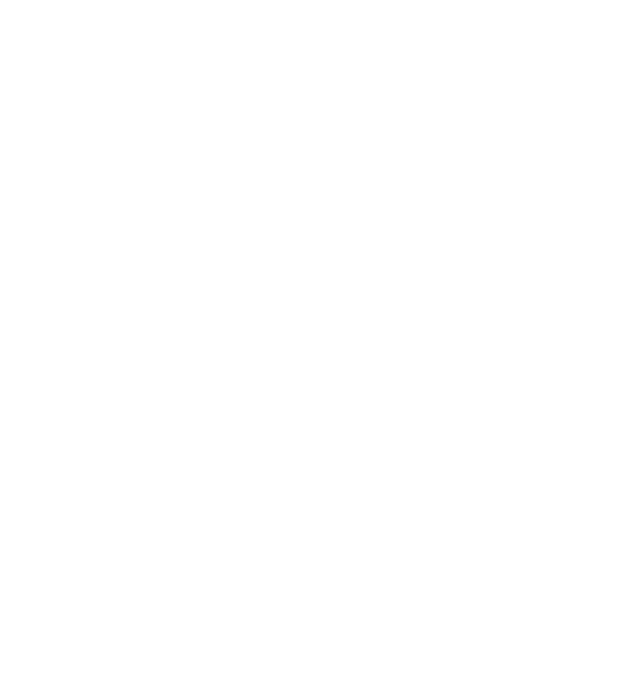
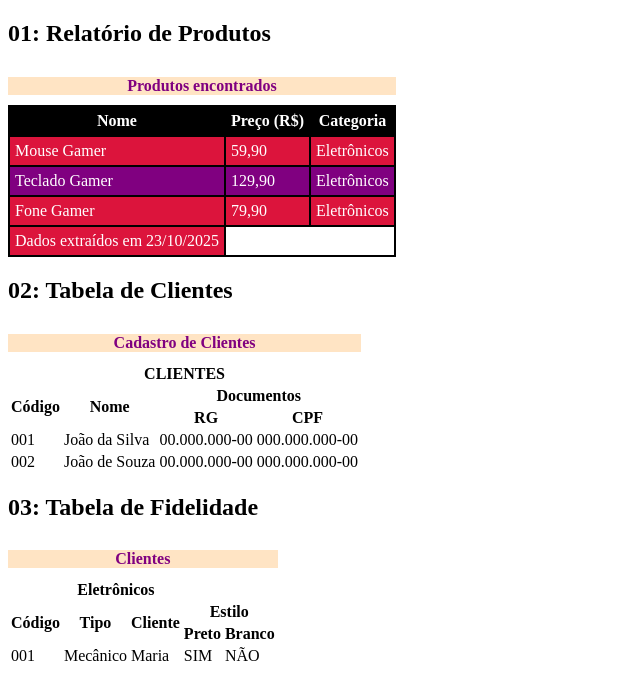
Before and after one commit to Caua-Giovani/tabelas, a website: page produtos/tab-produtos-clientes-fidelidades.html in a window 1280 px wide. Shown: the whole page, without its empty margins (0-640 px from the left). Drawn offline with Linux system fonts and the light colour scheme.

Commit message:
MODIFY: terimnei de fazer as 5 tabelas, e fiz o css de algumas

```diff
--- a/pedidos/pedidos.html
+++ b/pedidos/pedidos.html
@@ -0,0 +1,86 @@
+<!DOCTYPE html>
+<html lang="pt-br">
+<head>
+    <meta charset="UTF-8">
+    <meta name="viewport" content="width=device-width, initial-scale=1.0">
+    <title>Tabela Pedidos</title>
+
+    <link rel="stylesheet" href="./pedidos.css">
+</head>
+<body>
+    <h1>Tabelas Formatadas com CSS</h1>
+    <h2>Tabela 1: Produtos</h2>
+    <!-- TAG table -- inicio da tabela -->
+    <table class="tabela-1">
+        <!-- THEAD cabecalho da tabela -->
+        <thead>
+            <!-- TR linha da tabela -->
+            <tr>
+                <!-- TH conteudo celula do cabecalho -->
+                <th>Imagem</th>
+                <th>Nome do Produto</th>
+                <th>Preço</th>
+                <th>Comprar</th>
+            </tr>
+        </thead>
+
+        <!-- TBODY corpo da tabela -->
+        <tbody>
+            <!-- TR linha do corpo da tabela -->
+            <tr>
+                <!-- TD conteudo na celula da tabela -->
+                <td><img src="/produtos/img/mouse-branco-gamer.jpg" width="50px" alt="mouse-branco-gamer"></td>
+                <td>Mouse Gamer</td>
+                <td>R$ 59,90</td>
+                <td><button>Comprar</button></td>
+            </tr>
+
+            <tr>
+                <td><img src="/produtos/img/teclado-preto-mecanico-gamer.jpg" width="50px" alt="teclado-preto-mecanico-gamer"></td>
+                <td>Teclado Gamer</td>
+                <td>R$ 129,90</td>
+                <td><button>Comprar</button></td>
+            </tr>
+
+            <tr>
+                <td><img src="/produtos/img/fone-branco-headset-bluetooth-gamer.jpg" width="50px" alt="fone-branco-headset-bluetooth-gamer"></td>
+                <td>Fone Gamer</td>
+                <td>R$ 79,90</td>
+                <td><button>Comprar</button></td>
+            </tr>
+        </tbody>
+    </table>
+    <h2>Tabela 2: Histórico de Pedidos</h2>
+    <table class="tabela-2">
+        <thead>
+            <tr>
+                <th>Número do Pedido</th>
+                <th>Data</th>
+                <th>Valor Total</th>
+                <th>Status</th>
+            </tr>
+        </thead>
+
+        <tbody>
+            <tr>
+                <td>12345</td>
+                <td>2024-04-20</td>
+                <td>R$ 234,50</td>
+                <td class="green"><span>Entregue</span></td>
+            </tr>
+            <tr>
+                <td>56789</td>
+                <td>2024-04-15</td>
+                <td>R$149,90</td>
+                <td class="yellow">Em Processamento</td>
+            </tr>
+            <tr>
+                <td>09876</td>
+                <td>2024-04-10</td>
+                <td>R$ 89,90</td>
+                <td class="red">Aguardando Pagamento</td>
+            </tr>
+        </tbody>
+    </table>
+</body>
+</html>
--- a/produtos/tab-produtos-clientes-fidelidades.css
+++ b/produtos/tab-produtos-clientes-fidelidades.css
@@ -0,0 +1,35 @@
+
+.tabela-01, .tabela-01 th,.tabela-01 tr,.tabela-01 td{
+    border: solid 2px black;
+    border-collapse: collapse;
+    padding: 5px;
+}
+
+.tabela-01{
+    color: white;
+}
+
+.tabela-01 thead tr{
+    background-color: black;
+}
+
+.tabela-01 tbody tr{
+    background-color:crimson;
+
+}
+
+.tabela-01 tfoot tr{
+    background-color:crimson;
+
+}
+
+.title{
+    background-color:bisque;
+    margin: 10px 0;
+    color: purple;
+    font-weight: bold;
+}
+
+.purple{
+    background-color: purple !important;
+}
--- a/produtos/tab-produtos-clientes-fidelidades.html
+++ b/produtos/tab-produtos-clientes-fidelidades.html
@@ -0,0 +1,111 @@
+<!DOCTYPE html>
+<html lang="pt- br">
+<head>
+    <meta charset="UTF-8">
+    <meta name="viewport" content="width=device-width, initial-scale=1.0">
+    <title>Document</title>
+
+    <link rel="stylesheet" href="./tab-produtos-clientes-fidelidades.css">
+<body>
+    <h2>01: Relatório de Produtos</h2>
+    <table class="tabela-01">
+        <caption class="title">Produtos encontrados</caption>
+        <thead>
+            <tr>
+                <th>Nome</th>
+                <th>Preço (R$)</th>
+                <th>Categoria</th>
+            </tr>
+        </thead>
+
+        <tbody>
+            <tr>
+                <td>Mouse Gamer</td>
+                <td>59,90</td>
+                <td>Eletrônicos</td>
+            </tr>
+            <tr class="purple">
+                <td>Teclado Gamer</td>
+                <td>129,90</td>
+                <td>Eletrônicos</td>
+            </tr>
+            <tr>
+                <td>Fone Gamer</td>
+                <td>79,90</td>
+                <td>Eletrônicos</td>
+            </tr>
+        </tbody>
+
+        <tfoot>
+            <tr>
+                <td>Dados extraídos em 23/10/2025</td>
+            </tr>
+        </tfoot>
+    </table>
+    <h2>02: Tabela de Clientes</h2>
+    <table class="tabela-02">
+        <caption class="title">Cadastro de Clientes</caption>
+        <thead>
+            <tr>
+                <th colspan="4">CLIENTES</th>
+            </tr>
+            <tr>
+                <th rowspan="2">Código</th>
+                <th rowspan="2">Nome</th>
+                <th colspan="2">Documentos</th>
+            </tr>
+            <tr>
+                <th>RG</th>
+                <th>CPF</th>
+            </tr>
+        </thead>
+
+        <tbody>
+            <tr>
+                <td>001</td>
+                <td>João da Silva</td>
+                <td>00.000.000-00</td>
+                <td>000.000.000-00</td>
+            </tr>
+            <tr>
+                <td>002</td>
+                <td>João de Souza</td>
+                <td>00.000.000-00</td>
+                <td>000.000.000-00</td>
+            </tr>
+        </tbody>
+    </table>
+
+    <h2>03: Tabela de Fidelidade</h2>
+    <table class="tabela-03">
+        <caption class="title">Clientes</caption>
+        <thead>
+            <tr>
+                <th colspan="4">Eletrônicos</th>
+            </tr>
+            <tr>
+                <th rowspan="2">Código</th>
+                <th rowspan="2">Tipo</th>
+                <th rowspan="2">Cliente</th>
+                <th colspan="2">Estilo</th>
+            </tr>
+
+            <tr>
+                <th>Preto</th>
+                <th>Branco</th>
+            </tr>
+
+        </thead>
+
+        <tbody>
+            <tr>
+                <td>001</td>
+                <td>Mecânico</td>
+                <td>Maria</td>
+                <td>SIM</td>
+                <td>NÃO</td>
+            </tr>
+        </tbody>
+    </table>
+</body>
+</html>
```
Also changed, not shown: index.html (+0 -1 lines), pedidos/pedidos.css (+43 -0 lines).
